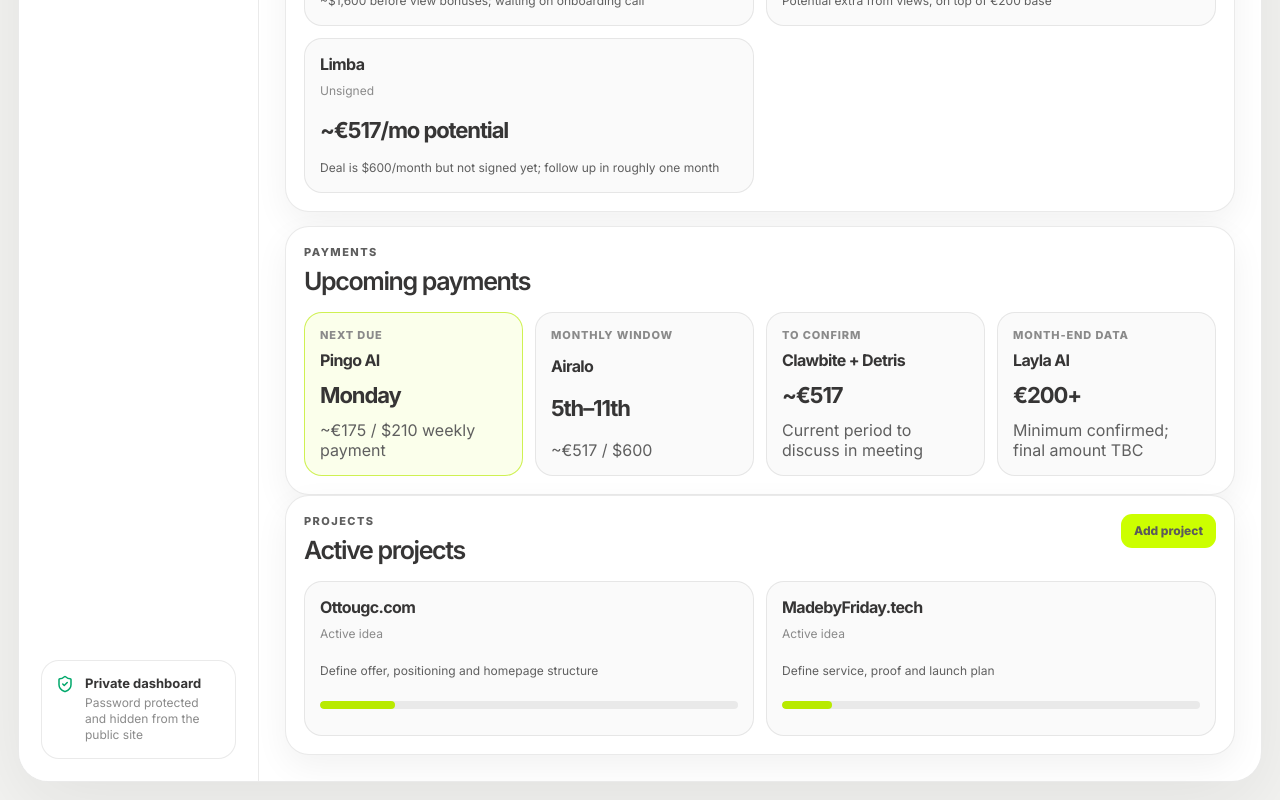
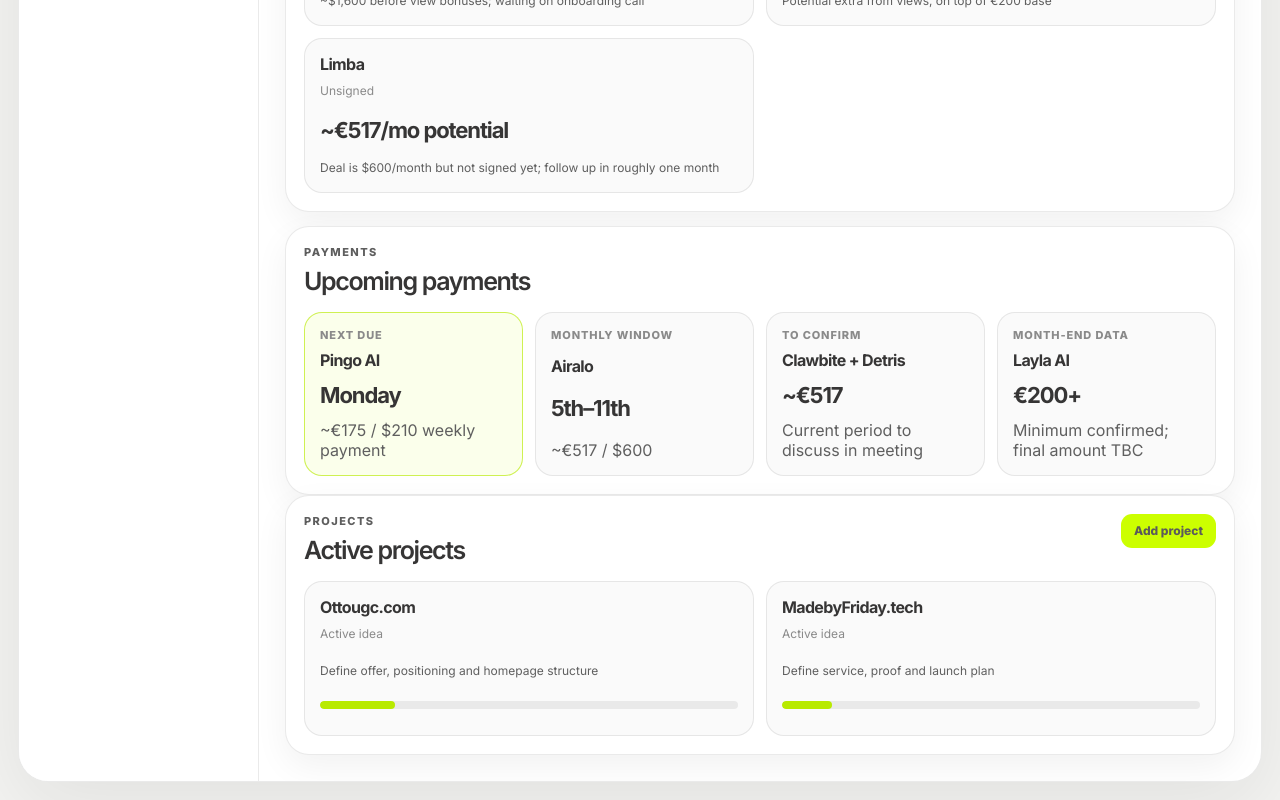
Before and after one commit to EdCorner1/Edcornersite, a Next.js app: page /ops in a window 1280 px wide. Shown: the part 1796-2596 px from the top of the page. Built offline with nearby package versions, Linux system fonts and the light colour scheme.

Commit message:
Remove admin meta copy from ops UI

```diff
--- a/src/app/ops/ops.css
+++ b/src/app/ops/ops.css
@@ -86,38 +86,6 @@ body:has(.ops-shell) {
   border-color: rgba(184, 234, 0, 0.48);
   background: var(--ops-lime);
   color: #363535;
-}
-
-.ops-auth-card {
-  display: flex;
-  gap: 11px;
-  margin-top: auto;
-  padding: 14px;
-  border: 1px solid var(--ops-border);
-  border-radius: 18px;
-  background: #fff;
-}
-
-.ops-auth-card svg {
-  color: var(--ops-green);
-  flex: 0 0 auto;
-}
-
-.ops-auth-card strong,
-.ops-auth-card span {
-  display: block;
-}
-
-.ops-auth-card strong {
-  margin-bottom: 4px;
-  color: var(--ops-text);
-  font-size: 13px;
-}
-
-.ops-auth-card span {
-  color: var(--ops-faint);
-  font-size: 12px;
-  line-height: 1.35;
 }
 
 .ops-main {
--- a/src/components/ops/OpsLayout.tsx
+++ b/src/components/ops/OpsLayout.tsx
@@ -4,7 +4,7 @@ import { OpsSidebar } from "./OpsSidebar";
 export function OpsLayout({ children }: { children: ReactNode }) {
   return (
     <main className="ops-shell">
-      <section className="ops-frame" aria-label="Private operations dashboard preview">
+      <section className="ops-frame" aria-label="Operations dashboard">
         <OpsSidebar />
         <div className="ops-main">{children}</div>
       </section>
--- a/src/components/ops/OpsSidebar.tsx
+++ b/src/components/ops/OpsSidebar.tsx
@@ -1,5 +1,4 @@
 import Link from "next/link";
-import { ShieldCheck } from "lucide-react";
 
 export function OpsSidebar() {
   return (
@@ -18,14 +17,6 @@ export function OpsSidebar() {
         <a href="/ops#payments">Payments</a>
         <Link href="/ops/finances">Finances</Link>
       </nav>
-
-      <div className="ops-auth-card">
-        <ShieldCheck size={18} />
-        <div>
-          <strong>Private dashboard</strong>
-          <span>Password protected and hidden from the public site</span>
-        </div>
-      </div>
     </aside>
   );
 }
--- a/src/components/ops/OpsTopbar.tsx
+++ b/src/components/ops/OpsTopbar.tsx
@@ -1,5 +1,3 @@
-import { CalendarDays } from "lucide-react";
-
 export function OpsTopbar({ title, label = "Ops dashboard" }: { title: string; label?: string }) {
   return (
     <header className="ops-topbar">
@@ -7,10 +5,6 @@ export function OpsTopbar({ title, label = "Ops dashboard" }: { title: string; l
         <p className="ops-kicker">{label}</p>
         <h1>{title}</h1>
       </div>
-      <div className="ops-date-pill">
-        <CalendarDays size={16} />
-        <span>Approval preview</span>
-      </div>
     </header>
   );
 }
```
